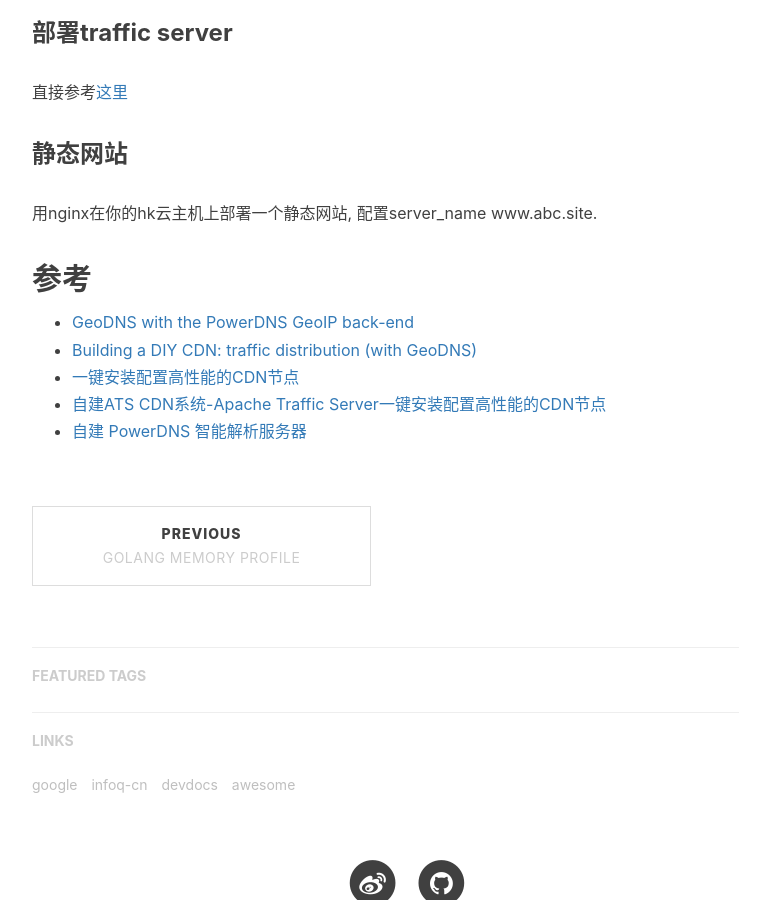
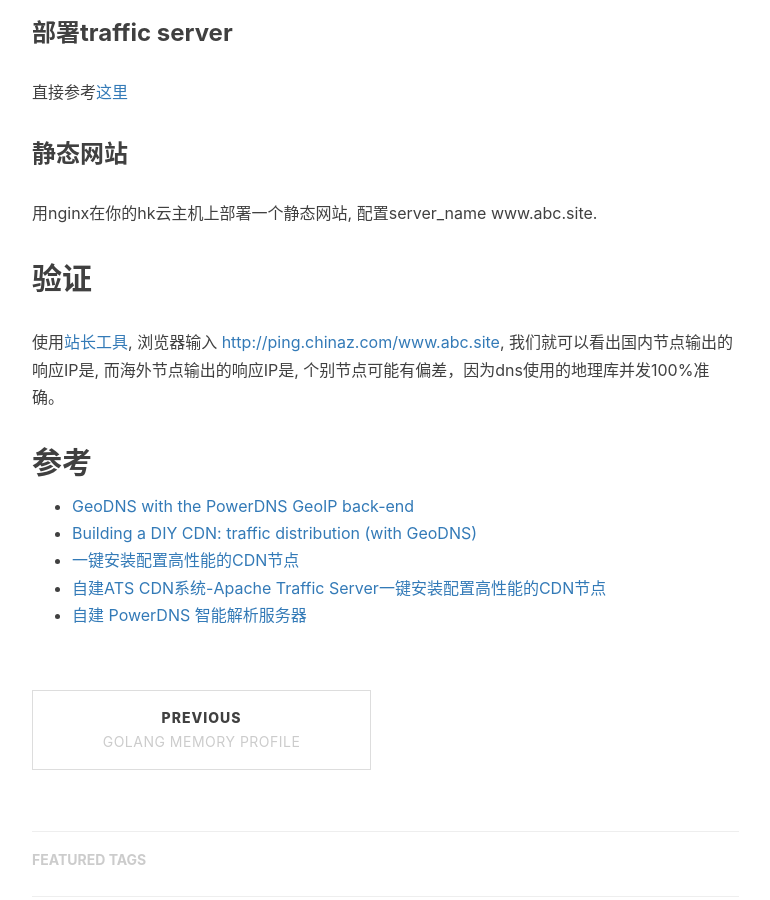
Before and after one commit to europelee/europelee.github.io, a Jekyll site: the page built from _posts/2020-11-14-cdn-play.md, in a window 1280 px wide and 900 px high, scrolled down 3147 px. Shown: the whole window, without its empty margins (233-1003 px from the left). Built offline with Jekyll 4.4.1, drawn with Linux system fonts in a browser that asks for light colours; nearby versions of some CDN libraries; our own code applies the rules of GitHub Pages for plain Markdown files; comment, search, counter and statistics services are not loaded.

Commit message:
add verify section of cdn play

```diff
--- a/_posts/2020-11-14-cdn-play.md
+++ b/_posts/2020-11-14-cdn-play.md
@@ -108,6 +108,11 @@
 
 用nginx在你的hk云主机上部署一个静态网站, 配置server_name  www.abc.site.
 
+## **验证**
+
+使用[站长工具](http://tool.chinaz.com), 浏览器输入 <http://ping.chinaz.com/www.abc.site>, 我们就可以看出国内节点输出的响应IP是<your_shanghai_ip>,
+而海外节点输出的响应IP是<your_hk_ip>, 个别节点可能有偏差，因为dns使用的地理库并发100%准确。
+
 ## **参考**
 
 - [GeoDNS with the PowerDNS GeoIP back-end](https://jpmens.net/2015/11/12/geodns-with-powerdns-geoip-back-end/)
```
